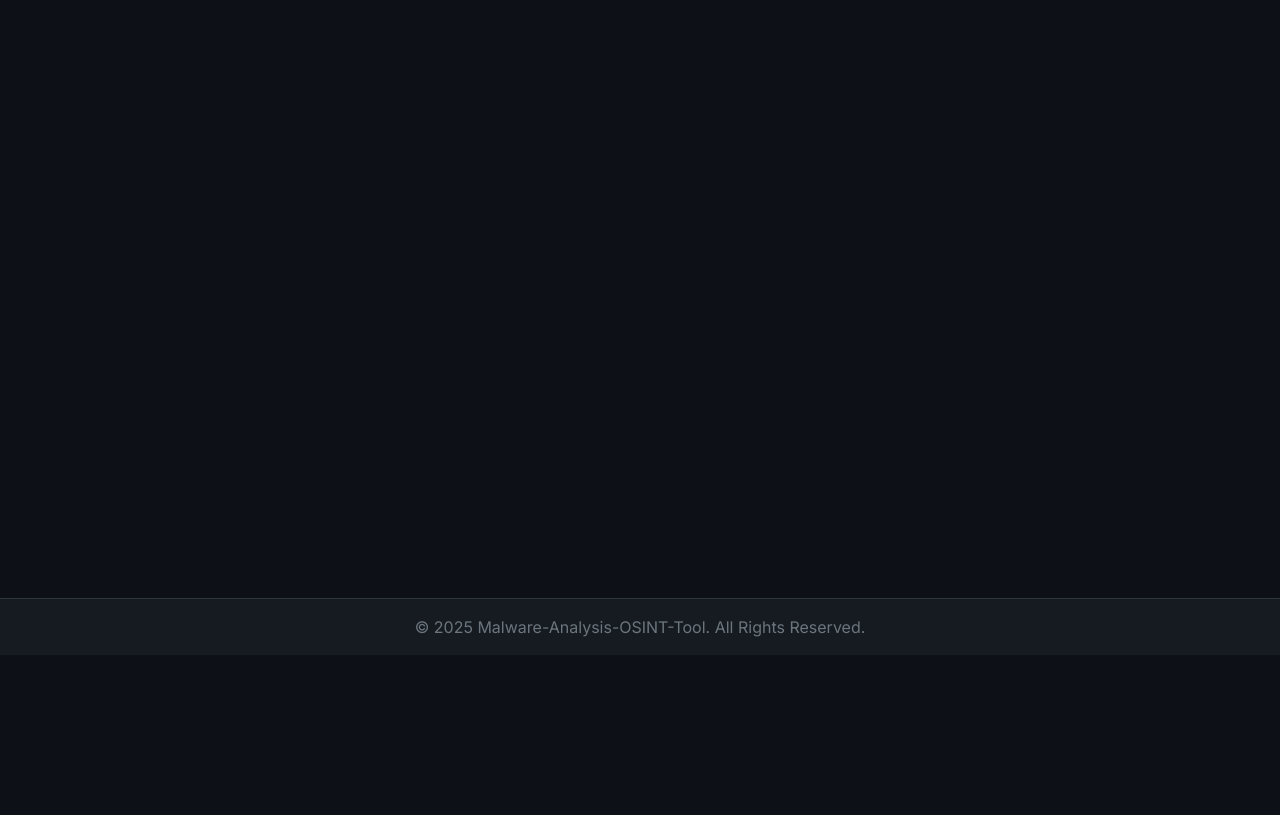
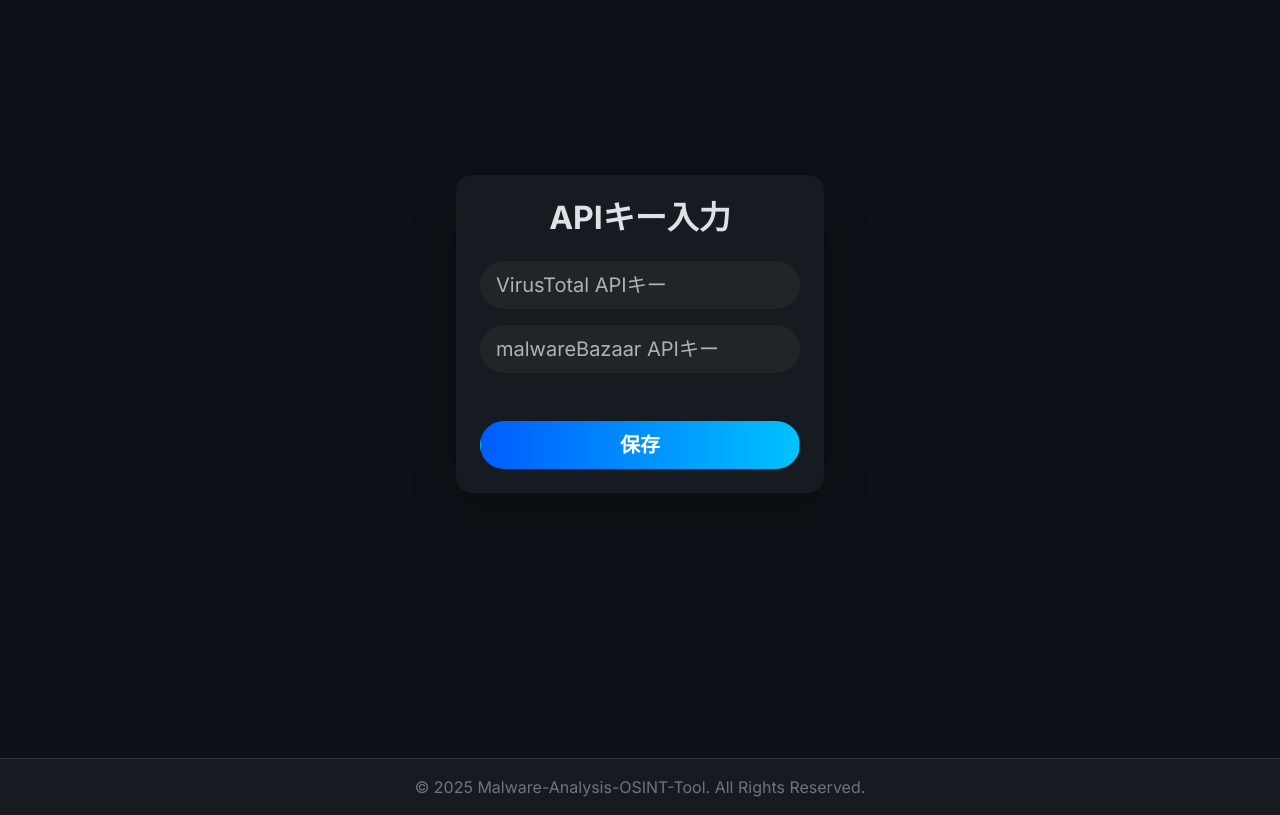
Before and after one commit to kosuke222/-----3, a Flask app: page /api_key in a window 1280 px wide. Shown: the part 145-960 px from the top of the page. Before the commit the page ends 782 px from the top, so only its background shows below. Run offline with Flask 3, Linux system fonts and the light colour scheme; some libraries are stand-ins or nearby versions.

Commit message:
apiキー設定機能の実装．暗号化は未実装

```diff
--- a/app_flask/app.py
+++ b/app_flask/app.py
@@ -741,6 +741,19 @@ def home():
 def api_key():
     if request.method == 'POST':
         # ここでVIRUSTOTAL_API_KEYを使用する処理などを実装できます
+        virustotal_api_key = request.form.get("virustotal_api_key", "").strip()
+        malwarebazaar_api_key = request.form.get("malwarebazaar_api_key", "").strip()
+
+        if not virustotal_api_key or not malwarebazaar_api_key:
+            flash("全てのフィールドを入力してください。", "danger")
+            return redirect(url_for("api_key"))
+
+        current_user.virustotal_api_key = virustotal_api_key
+        current_user.malwarebazaar_api_key = malwarebazaar_api_key
+
+        db.session.commit()
+
+        flash("APIキーが保存されました。", "success")
         return redirect(url_for('home'))
     return render_template('api_key.html')
 
--- a/app_flask/data_model.py
+++ b/app_flask/data_model.py
@@ -15,7 +15,8 @@ class User(db.Model, UserMixin):
     username = db.Column(db.String(255), unique=True, nullable=False)
     email = db.Column(db.String(255), unique=True, nullable=False)
     password = db.Column(db.Text, nullable=False)    # ハッシュ化
-    api_key = db.Column(db.Text)                     # 暗号化
+    virustotal_api_key = db.Column(db.Text)                     # 暗号化
+    malwarebazaar_api_key = db.Column(db.Text)                     # 暗号化
     created_at = db.Column(db.DateTime(timezone=True), nullable=False, default=datetime.utcnow)
     @property
     def id(self):
--- a/app_flask/templates/api_key.html
+++ b/app_flask/templates/api_key.html
@@ -4,6 +4,34 @@
 {% endblock %}
 
 {% block content %}
+<div class="d-flex justify-content-center align-items-center min-vh-100">
+    <div class="card bg-custom-dark-2 border-0 shadow-lg p-4 rounded-4 mx-auto" >
+        <h2 class="text-center fw-bold mb-4"> APIキー入力</h2>
+
+        <form method="POST" action="{{ url_for('api_key') }}">
+            <!-- VirusTotal APIキー -->
+            <div class="mb-3">
+                <input type="text" name="virustotal_api_key" class="form-control form-control-lg rounded-pill bg-dark text-white border-0"
+                       placeholder="VirusTotal APIキー" required>
+            </div>
+
+            <!-- malwareBazaar APIキー -->
+            <div class="mb-5">
+                <input type="text" name="malwarebazaar_api_key" class="form-control form-control-lg rounded-pill bg-dark text-white border-0"
+                       placeholder="malwareBazaar APIキー" required>
+            </div>
+
+            <!-- 登録ボタン -->
+            <div class="d-grid">
+                <button type="submit" class="btn btn-lg rounded-pill text-white fw-bold"
+                        style="background: linear-gradient(90deg, #005CFF 0%, #00C2FF 100%);">
+                    保存
+                </button>
+            </div>
+        </form>
+
+    </div>
+</div>
 {% endblock %}
 
 {% block scripts %}
```
